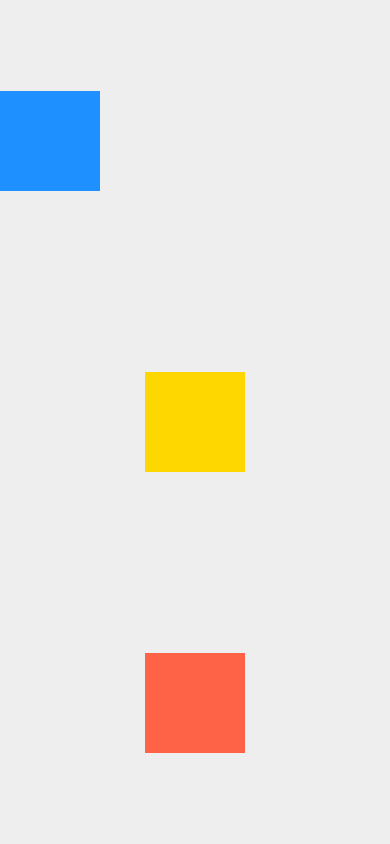
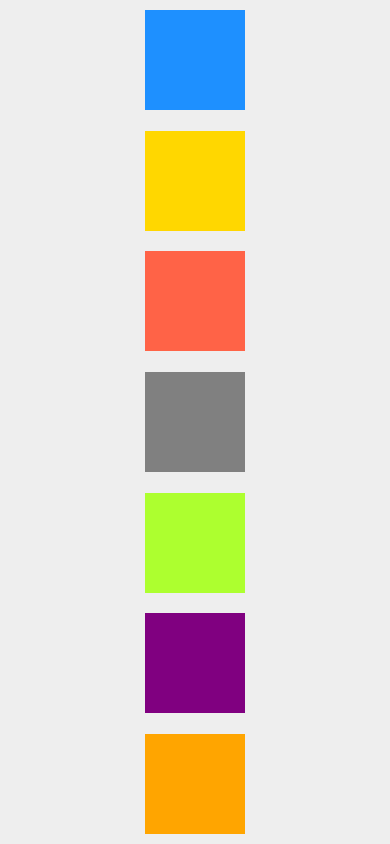
Before and after one commit to getReema/react-native-playground, a React Native app: screen / in a window 390 px wide. Built offline with nearby package versions, Linux system fonts and the light colour scheme.

Commit message:
FlexBox with wrap and alignment

```diff
--- a/App.js
+++ b/App.js
@@ -26,7 +26,8 @@ export default function App() {
         flexDirection: "column", //column, row, column reverse, row reverse
         justifyContent:"space-around",
         alignItems: "center",
-        flexWrap: "nowrap",
+        alignContent: 'center',
+        flexWrap: "wrap",
 
       }}
     >
@@ -54,6 +55,31 @@ export default function App() {
           height: 100,
         }}
       ></View>
+        <View style={{
+        backgroundColor: 'grey',
+        width: 100,
+        height: 100,
+      }} >
+      </View>
+      <View style={{
+        backgroundColor: 'greenyellow',
+        width: 100,
+        height: 100,
+      }} >
+      </View>
+      <View style={{
+        backgroundColor: 'purple',
+        width: 100,
+        height: 100,
+      }} >
+      </View>
+      <View style={{
+        backgroundColor: 'orange',
+        width: 100,
+        height: 100,
+      }} >
+      </View>
+
     </View>
   );
 }
```
